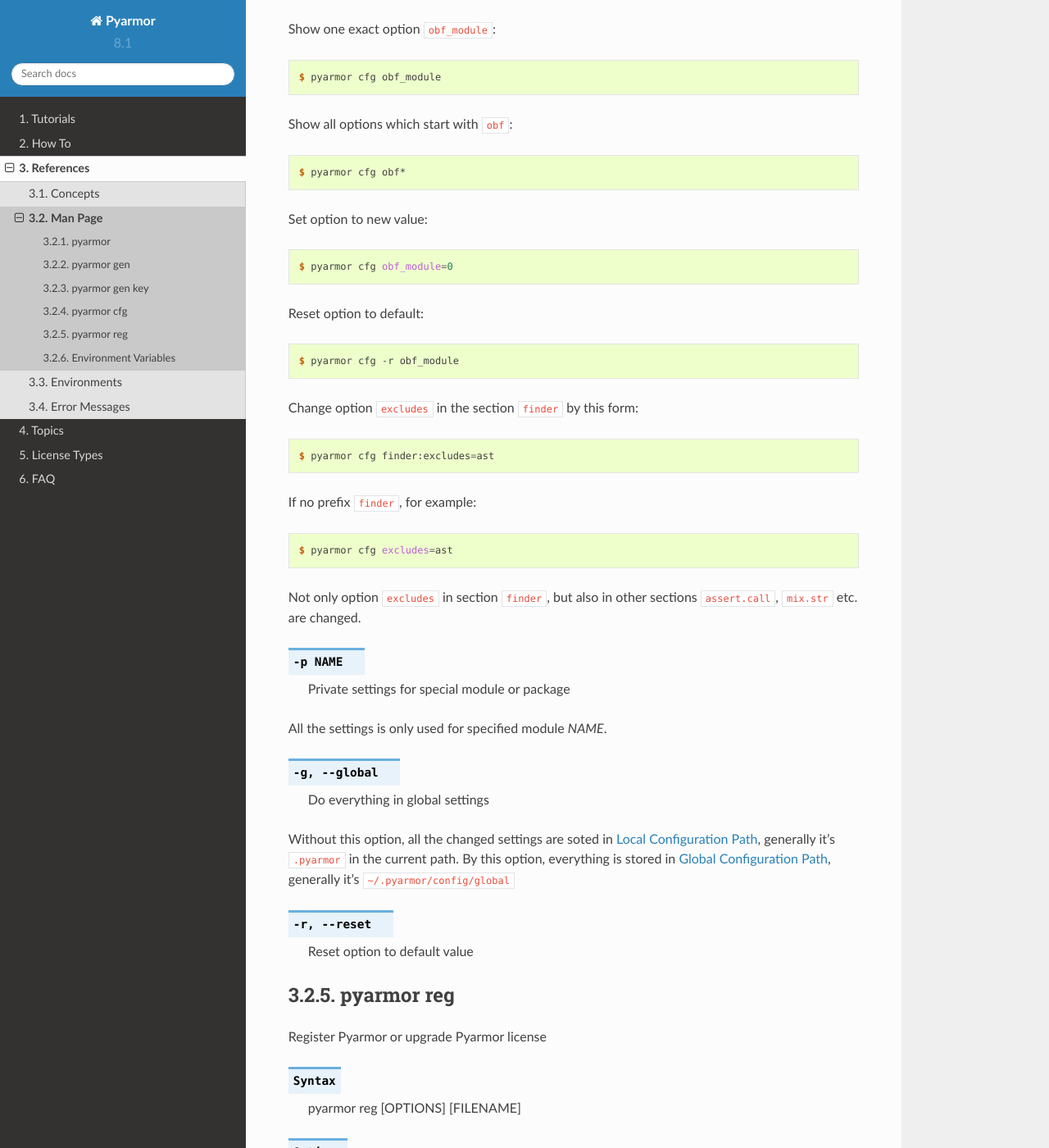
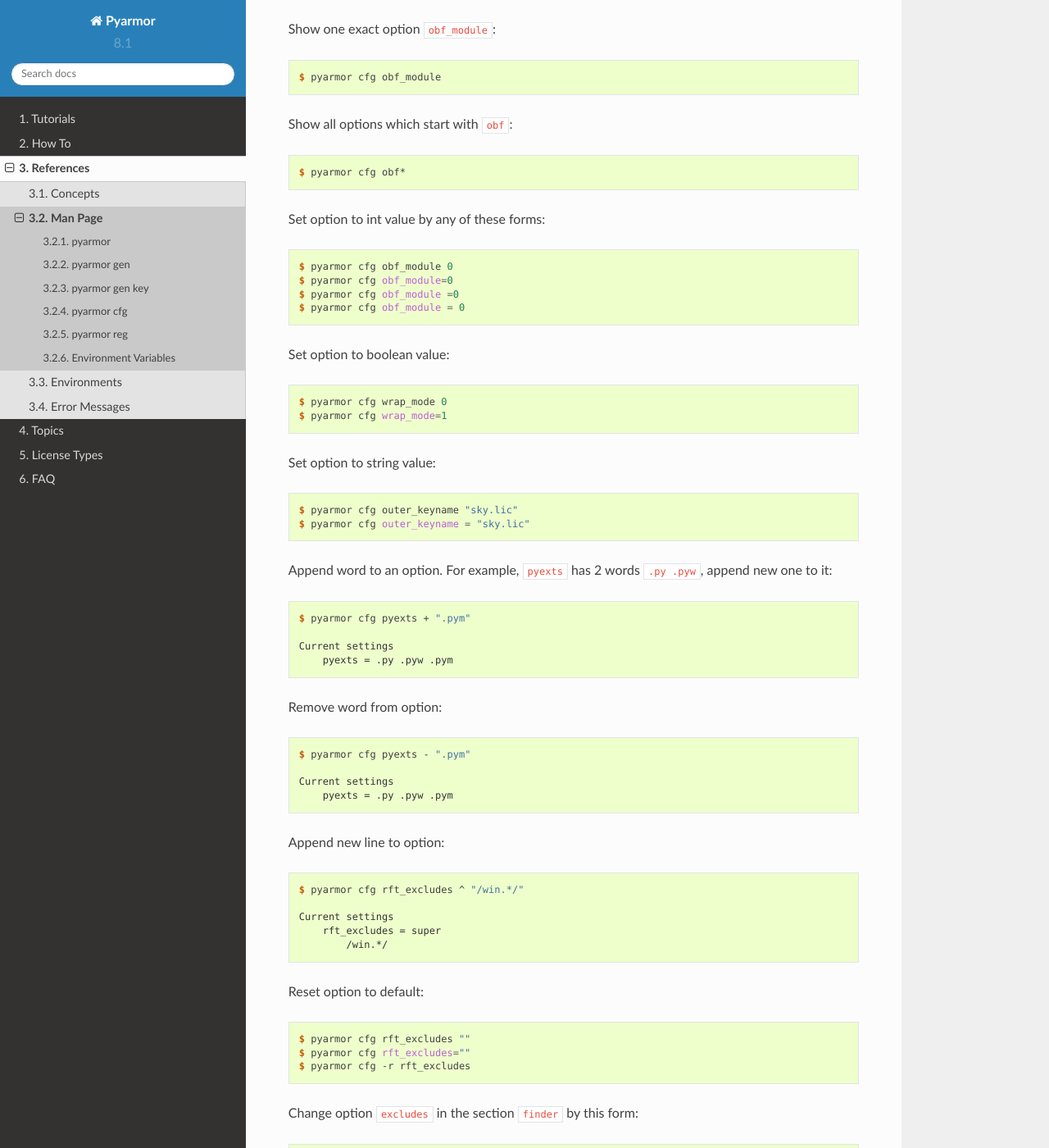
Before and after one commit to dashingsoft/pyarmor, a Sphinx documentation site: the page built from docs/reference/man.rst, in a window 1280 px wide and 1400 px high, scrolled down 15371 px. Shown: the whole window at 82% size. Built offline with Sphinx 7.4.7 and the Read the Docs theme 2.0.0, drawn with Linux system fonts in a browser that asks for light colours; some of the changed text lies outside the part shown.

Commit message:
Refine cfg command

```diff
--- a/docs/reference/man.rst
+++ b/docs/reference/man.rst
@@ -601,24 +601,75 @@
 
     $ pyarmor cfg obf*
 
-Set option to new value::
+Set option to int value by any of these forms::
 
+    $ pyarmor cfg obf_module 0
     $ pyarmor cfg obf_module=0
+    $ pyarmor cfg obf_module =0
+    $ pyarmor cfg obf_module = 0
+
+Set option to boolean value::
+
+    $ pyarmor cfg wrap_mode 0
+    $ pyarmor cfg wrap_mode=1
+
+Set option to string value::
+
+    $ pyarmor cfg outer_keyname "sky.lic"
+    $ pyarmor cfg outer_keyname = "sky.lic"
+
+Append word to an option. For example, ``pyexts`` has 2 words ``.py .pyw``, append new one to it::
+
+    $ pyarmor cfg pyexts + ".pym"
+
+    Current settings
+        pyexts = .py .pyw .pym
+
+Remove word from option::
+
+    $ pyarmor cfg pyexts - ".pym"
+
+    Current settings
+        pyexts = .py .pyw .pym
+
+Append new line to option::
+
+    $ pyarmor cfg rft_excludes ^ "/win.*/"
+
+    Current settings
+        rft_excludes = super
+            /win.*/
 
 Reset option to default::
 
-    $ pyarmor cfg -r obf_module
+    $ pyarmor cfg rft_excludes ""
+    $ pyarmor cfg rft_excludes=""
+    $ pyarmor cfg -r rft_excludes
 
 Change option ``excludes`` in the section ``finder`` by this form::
 
-    $ pyarmor cfg finder:excludes=ast
+    $ pyarmor cfg finder:excludes "ast"
 
 If no prefix ``finder``, for example::
 
-    $ pyarmor cfg excludes=ast
+    $ pyarmor cfg excludes "ast"
 
 Not only option ``excludes`` in section ``finder``, but also in other sections
 ``assert.call``, ``mix.str`` etc. are changed.
+
+.. describe:: Sections
+
+Section is group name of options, here are popular sections
+
+* finder: how to search scripts
+* builder: how to obfuscate scripts, main section
+* runtime: how to generate runtime package and runtime key
+
+These are not popular sections
+* mix.str: how to filter mix string
+* assert.call: how to filter assert function
+* assert.import: how to filter assert module
+* bcc: how to convert function to C code
 
 .. option:: -p NAME
 
```
Also changed, not shown: 1 other file.
